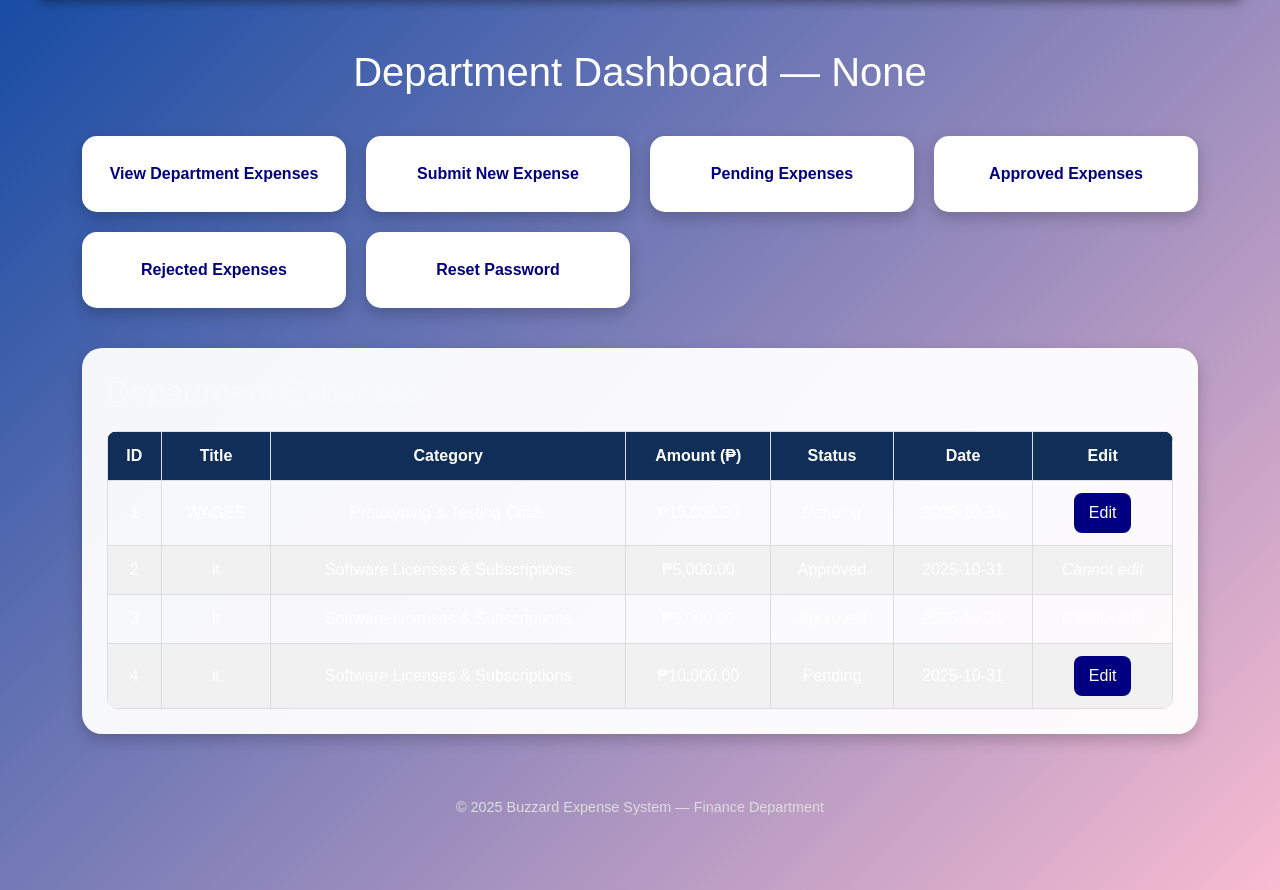
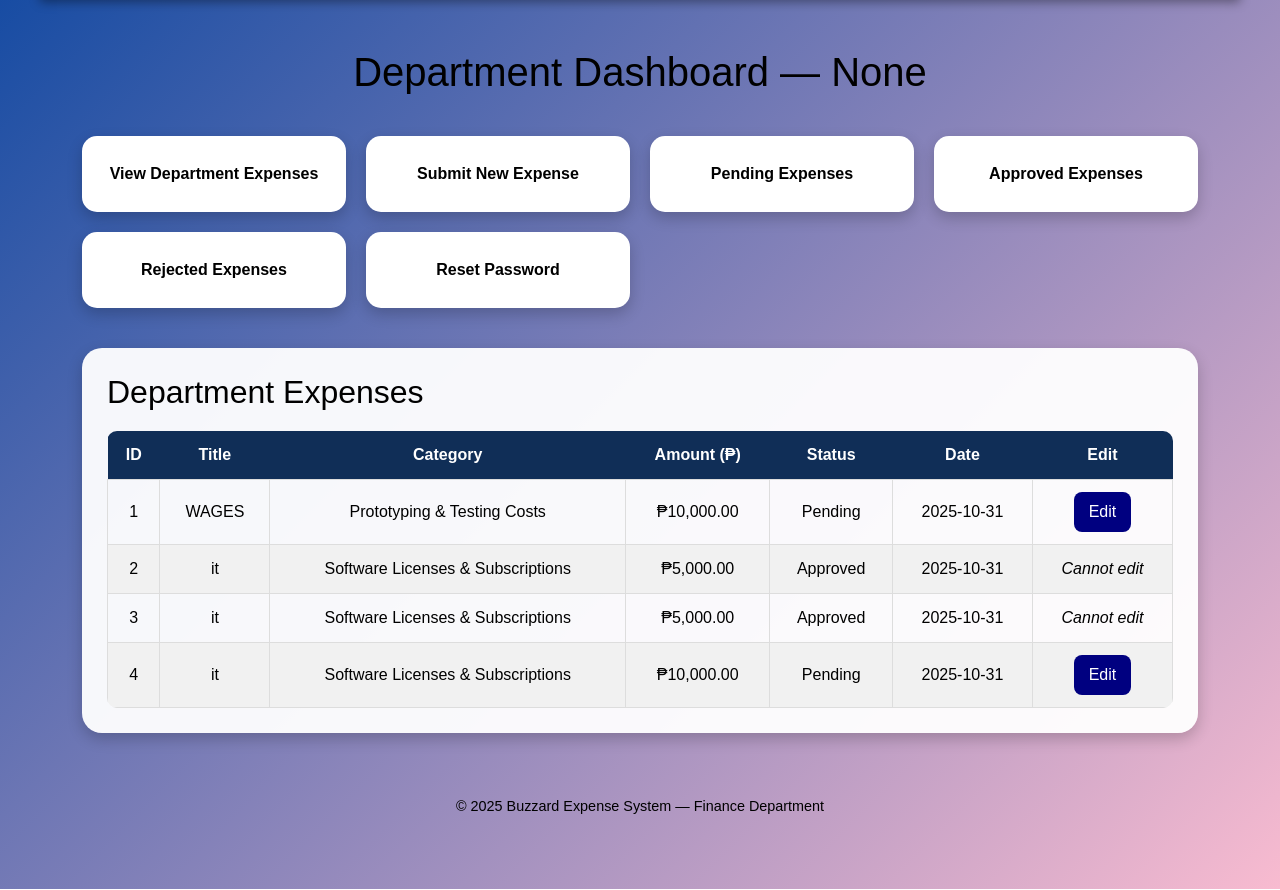
Before and after one commit to feriel090/buzzard_trackingexpense_system, a Flask app: template templates/dashboard_dept.html in a window 1280 px wide. Shown: the part 100-990 px from the top of the page. Run offline with Flask 3, Linux system fonts and the light colour scheme; a user stored in the database is signed in; the template is opened without the code that fills it: values that come from a table or form of the project are taken from there, most other values are stand-ins (such as "Sample title", 1, 10 or a date in 2020).

Commit message:
Update dashboard template: change text color to black and keep layout

```diff
--- a/templates/dashboard_dept.html
+++ b/templates/dashboard_dept.html
@@ -6,18 +6,26 @@
     background: linear-gradient(135deg, #0d47a1 0%, #f8bbd0 100%);
     padding: 40px;
     min-height: 100vh;
+    color: black; /* default text color */
 }
+
+/* Force all main text to black */
+h1, h2, p, label, input, select, textarea, .card {
+    color: black !important;
+}
+
 h1 {
     text-align: center;
-    color: white;
     margin-bottom: 40px;
 }
+
 .dashboard {
     display: grid;
     grid-template-columns: repeat(auto-fit, minmax(230px, 1fr));
     gap: 20px;
     margin-bottom: 40px;
 }
+
 .card {
     background: white;
     border-radius: 15px;
@@ -27,13 +35,13 @@
     cursor: pointer;
     transition: 0.3s;
     font-weight: bold;
-    color: navy;
 }
+
 .card:hover {
     background: #ffb6c1;
-    color: navy;
     transform: scale(1.05);
 }
+
 section {
     display: none;
     margin-top: 30px;
@@ -42,9 +50,11 @@
     padding: 25px;
     box-shadow: 0 6px 15px rgba(0,0,0,0.2);
 }
+
 section.active {
     display: block;
 }
+
 table {
     width: 100%;
     border-collapse: collapse;
@@ -53,18 +63,35 @@
     overflow: hidden;
     font-size: 1rem;
 }
-th, td {
+
+/* Table headers */
+th {
+    background-color: navy;
+    color: white;
+    padding: 12px;
+    text-align: center;
+}
+
+/* Table body */
+tbody td {
+    color: black !important;
     border: 1px solid #ddd;
     padding: 12px;
     text-align: center;
 }
-th {
-    background-color: navy;
-    color: white;
-}
+
+/* Even row background */
 tbody tr:nth-child(even) {
     background-color: #f1f1f1;
 }
+
+/* <em> text inside table cells */
+tbody td em {
+    color: black !important;
+    font-style: italic;
+}
+
+/* Input/select/textarea styling */
 input, select, textarea {
     width: 100%;
     padding: 10px;
@@ -72,7 +99,10 @@
     border-radius: 8px;
     border: 1px solid #ccc;
     font-size: 1rem;
+    color: black;
 }
+
+/* Buttons */
 .btn {
     background-color: navy;
     color: white;
@@ -83,10 +113,13 @@
     transition: 0.3s;
     text-decoration: none;
 }
+
 .btn:hover {
     background-color: #ffb6c1;
     color: navy;
 }
+
+/* No data message */
 .no-data {
     text-align: center;
     font-style: italic;
```
